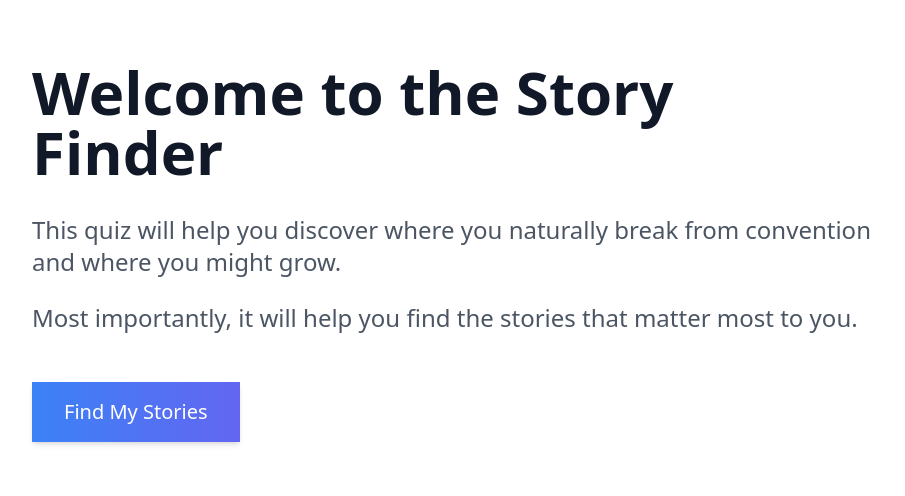
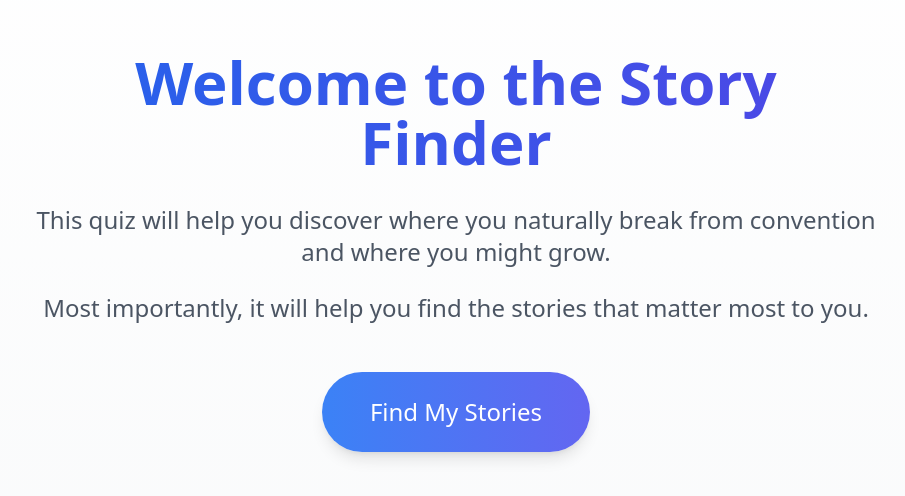
Before and after one commit to rtourtelot/break-a-rule, a Next.js app: page / in a window 1280 px wide. Shown: the part 148-644 px from the top of the page, without its empty margins (184-1089 px from the left). Built offline with nearby package versions, Linux system fonts and the light colour scheme.

Commit message:
Improve landing page design with better typography and spacing

```diff
--- a/src/app/page.tsx
+++ b/src/app/page.tsx
@@ -2,9 +2,9 @@ import '@/app/globals.css';
 
 export default function Home() {
   return (
-    <main className="min-h-screen flex items-center justify-center bg-white">
-      <div className="max-w-4xl w-full px-6 py-12 md:py-24">
-        <h1 className="text-4xl md:text-6xl font-bold mb-8 text-gray-900">
+    <main className="min-h-screen flex items-center justify-center bg-gradient-to-b from-white to-gray-50">
+      <div className="max-w-4xl w-full px-6 py-12 md:py-24 text-center">
+        <h1 className="text-4xl md:text-6xl font-bold mb-8 bg-clip-text text-transparent bg-gradient-to-r from-blue-600 to-indigo-600">
           Welcome to the Story Finder
         </h1>
 
@@ -18,7 +18,7 @@ export default function Home() {
 
         <a
           href="/quiz"
-          className="button-primary text-lg md:text-xl px-8 py-4 inline-block"
+          className="inline-block px-12 py-6 text-xl md:text-2xl font-medium text-white bg-gradient-to-r from-blue-500 to-indigo-500 rounded-full shadow-lg hover:shadow-xl hover:from-blue-600 hover:to-indigo-600 transform hover:-translate-y-0.5 transition-all duration-150"
         >
           Find My Stories
         </a>
```
